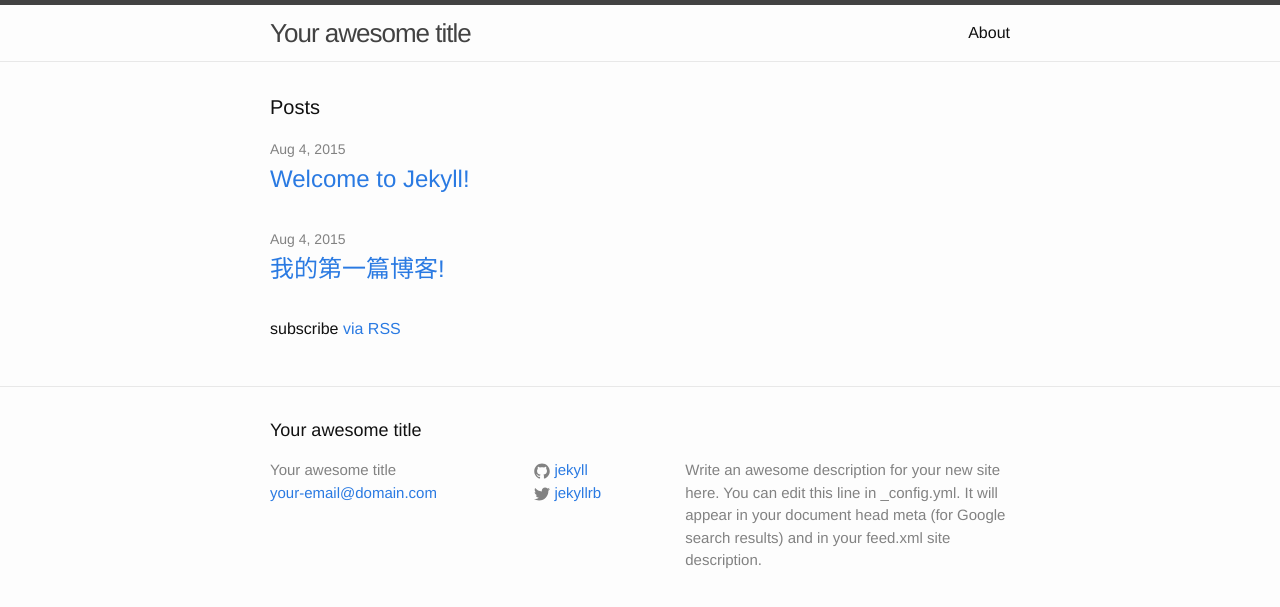
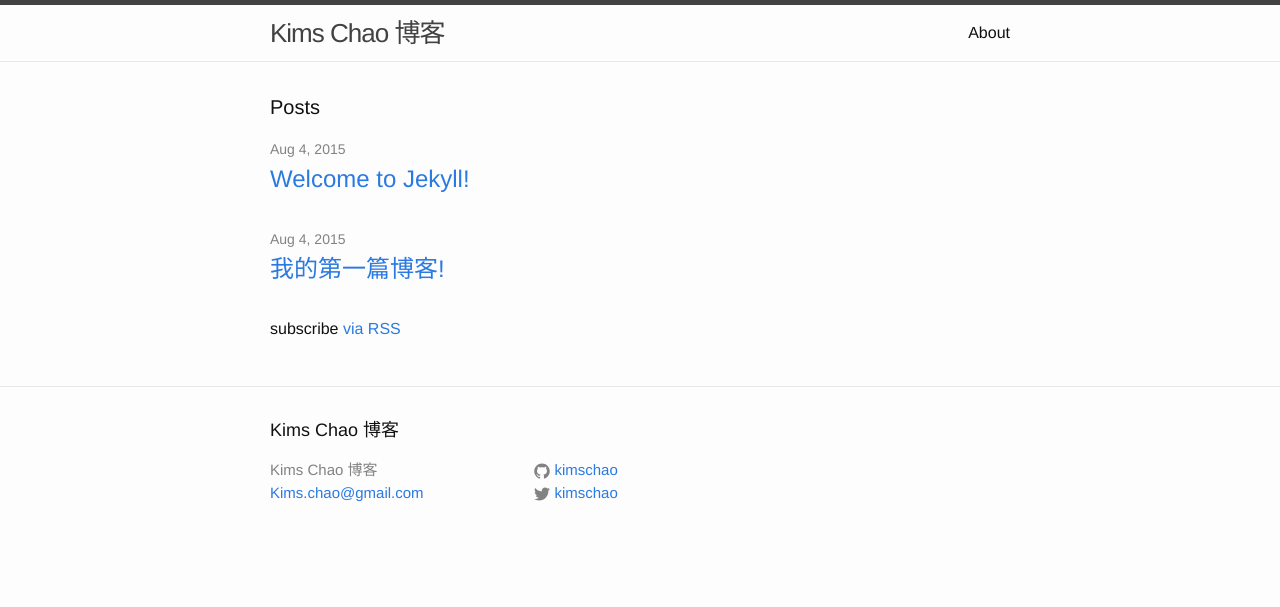
Before and after one commit to kimschao/kimschao.github.io, a Jekyll site: the page built from index.html, in a window 1280 px wide. Shown: the top 607 px of the page. Built offline with Jekyll 4.4.1, drawn with Linux system fonts in a browser that asks for light colours.

Commit message:
修改站点信息

```diff
--- a/_config.yml
+++ b/_config.yml
@@ -1,14 +1,11 @@
 # Site settings
-title: Your awesome title
-email: your-email@domain.com
-description: > # this means to ignore newlines until "baseurl:"
-  Write an awesome description for your new site here. You can edit this
-  line in _config.yml. It will appear in your document head meta (for
-  Google search results) and in your feed.xml site description.
+title: Kims Chao 博客
+email: Kims.chao@gmail.com
+description: > # 我的博客
 baseurl: "" # the subpath of your site, e.g. /blog/
-url: "http://yourdomain.com" # the base hostname & protocol for your site
-twitter_username: jekyllrb
-github_username:  jekyll
+url: "http://kimschao.githuab.io" # the base hostname & protocol for your site
+twitter_username: kimschao
+github_username:  kimschao
 
 # Build settings
 markdown: kramdown
```
